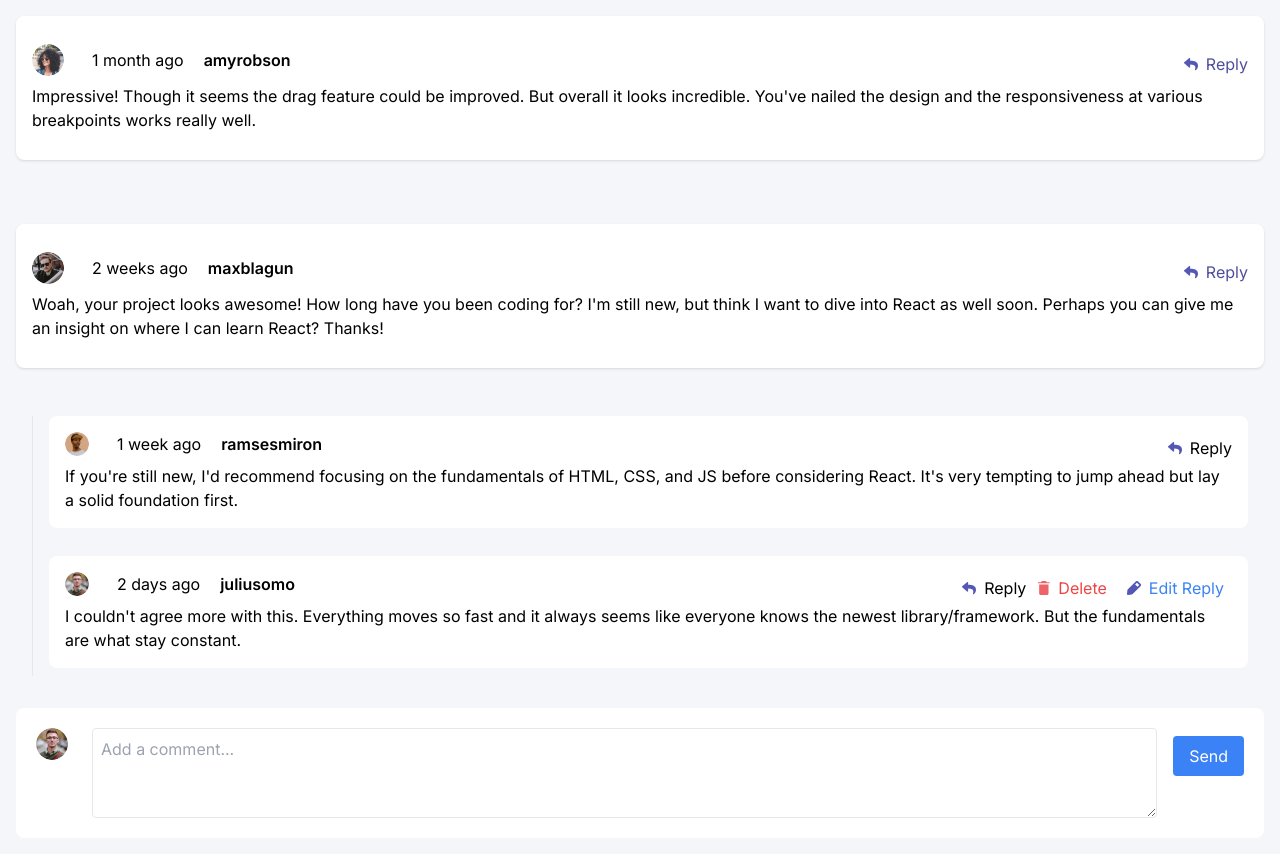
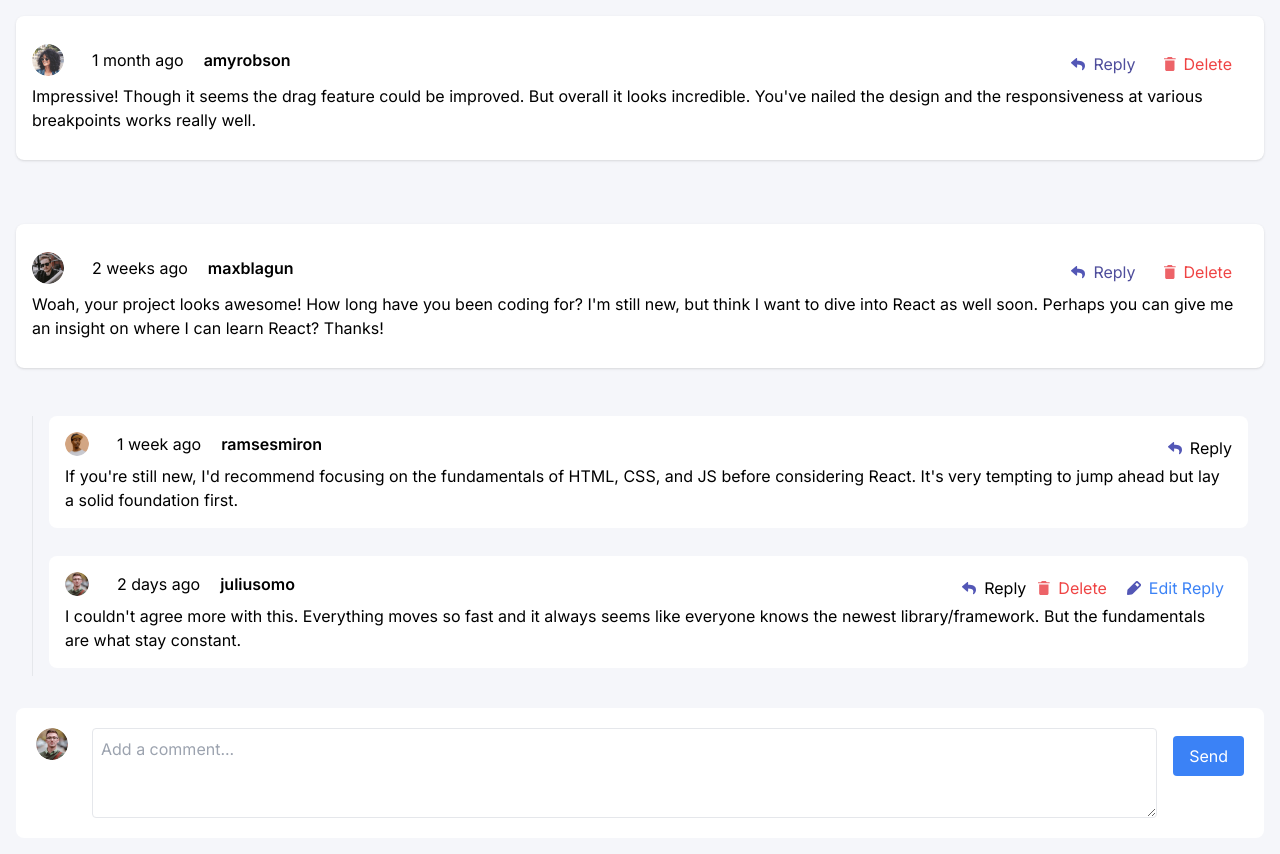
Before and after one commit to olayinka06-dev/Interactive-chat-app, a Next.js app: page / in a window 1280 px wide. Built offline with nearby package versions, Linux system fonts and the light colour scheme.

Commit message:
Still Experimenting on the site

```diff
--- a/src/app/page.jsx
+++ b/src/app/page.jsx
@@ -12,10 +12,13 @@ const Comment = ({
   onDeleteReply,
   onEditComment,
   onEditReply,
+  isCommentBySpecificUsers
 }) => {
   const [isEditing, setIsEditing] = useState(false);
   const [editedContent, setEditedContent] = useState(comment.content);
   const [showReplyArea, setShowReplyArea] = useState(false);
+
+  const showDeleteButton = isCommentBySpecificUsers(comment);
 
   const isCurrentUser = currentUser.username === comment.user.username;
 
@@ -61,7 +64,7 @@ const Comment = ({
               <img src="/images/icon-reply.svg" alt="" />
               Reply
             </button>
-            {isCurrentUser && (
+            {showDeleteButton  && (
               <button
                 className="text-red-500 md:px-4 py-1 rounded flex items-center gap-2"
                 onClick={() => onDeleteComment(comment.id)}
@@ -327,6 +330,9 @@ export default function Home() {
 
   const currentUser = data[0].currentUser;
 
+  const isCommentBySpecificUsers = (comment) =>
+  ["amyrobson", "maxblagun", "ramsesmiron"].includes(comment.user.username);
+
   const handleReply = (parentId, content) => {
     const newReply = {
       id: Date.now(),
@@ -423,6 +429,7 @@ export default function Home() {
             onEditReply={handleEditReply}
             replyContent={replyContent}
             setReplyContent={setReplyContent}
+            isCommentBySpecificUsers={isCommentBySpecificUsers}
           />
         ))}
         <CommentForm comment={currentUser} onSubmit={handleAddComment} />
```
